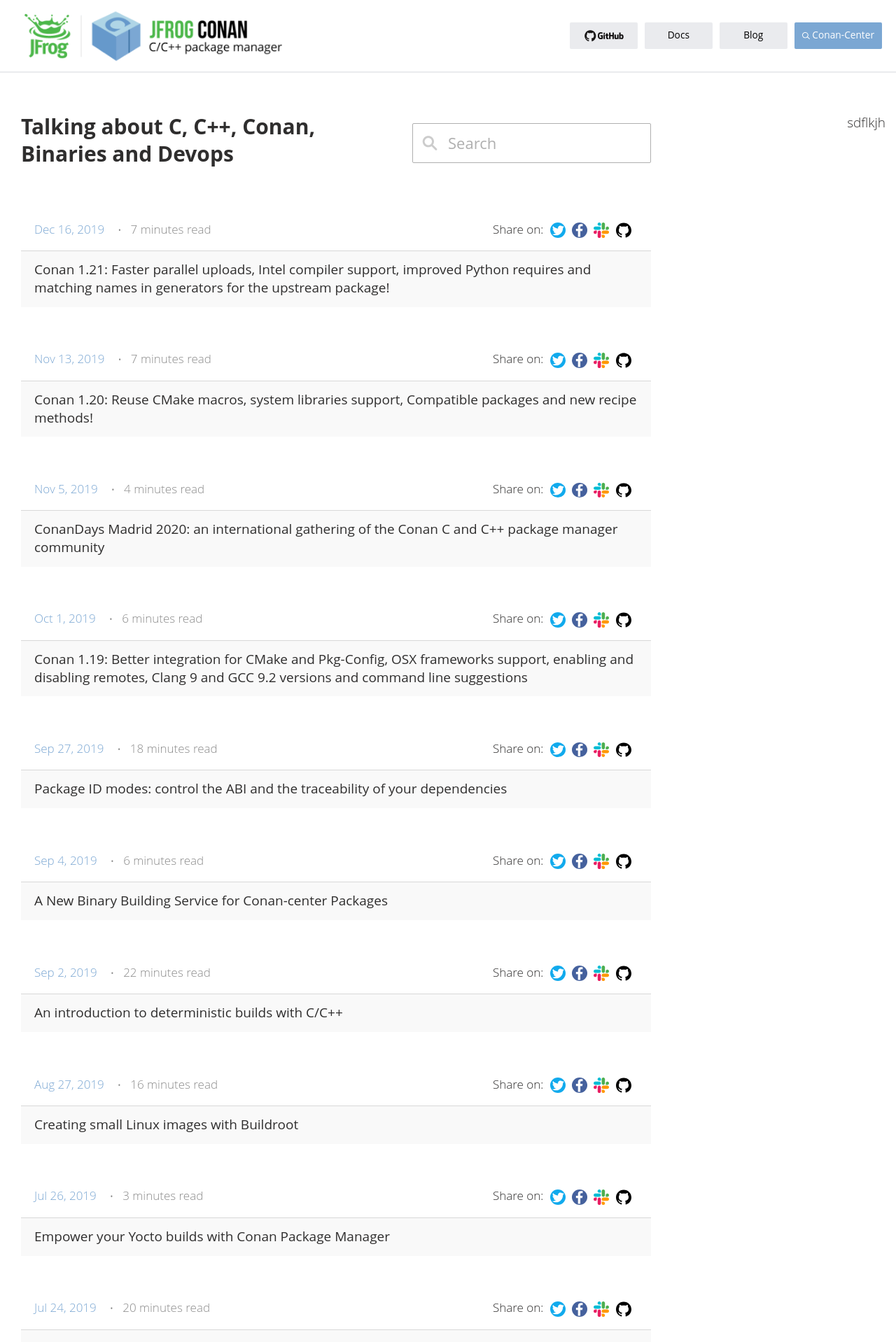
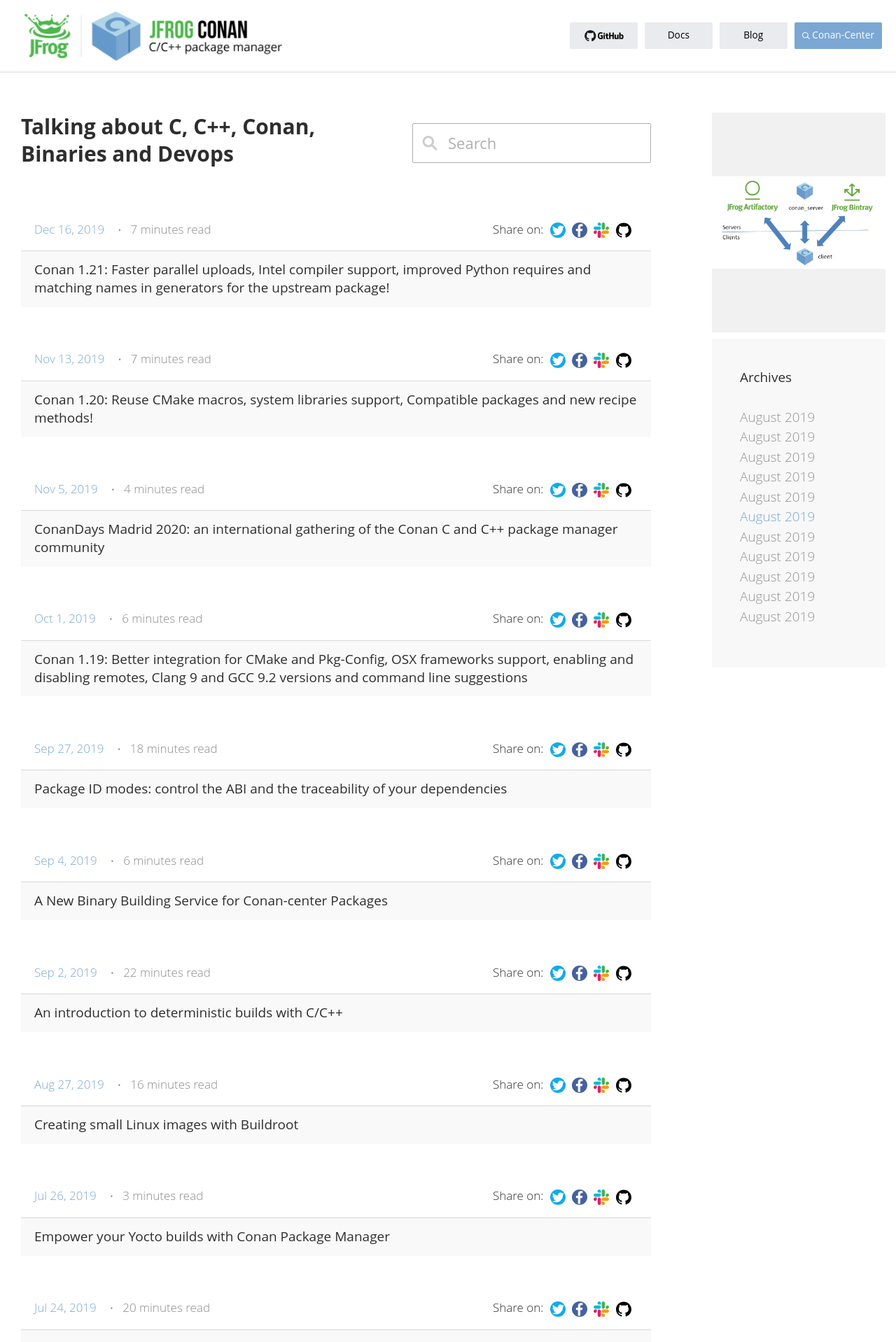
Before and after one commit to conan-io/conan-io.github.io, a Jekyll site: the page built from index.html, in a window 1280 px wide. Shown: the top 1918 px of the page at 70% size. Built offline with Jekyll 4.4.1, drawn with Linux system fonts in a browser that asks for light colours; comment, search, counter and statistics services are not loaded.

Commit message:
markup and new style

```diff
--- a/index.html
+++ b/index.html
@@ -5,6 +5,8 @@ layout: default
 <div class="home full-page-content wide-container">
 
  <div class="container wide-container">
+
+  <!-- MAIN CONTENT (LEFT) -->
   <div class="row main-row pt-5 pb-3">
 
     <div class="col-md-9 main-content">
@@ -90,11 +92,89 @@ layout: default
 
   </div>
 
-  <div class="col-md 3 sidebar-holder text-right">
+  <!-- SIDEBAR -->
+  <div class="col-md-3 sidebar-holder text-right pl-5">
+
+    <!-- PROMOTION BANNER -->
     <div class="sidebar">
-      sdflkjh
+      <a href="https://google.com" class="d-block promotion-block d-flex align-items-center justify-content-center" target="_blank">
+        <!-- PROMOTIONAL BANNER BACKGROUND -->
+      </a>
+
+      <!-- MONTHS ARCHIVES -->
+      <div class="month-archive text-left">
+
+        <div class="month-title pb-4">
+          Archives
+        </div>
+
+        <ul class="month-list list-unstyled">
+          <li class="month-item">
+            <a href="#">
+              August 2019
+            </a>
+          </li>
+          <li class="month-item">
+            <a href="#">
+              August 2019
+            </a>
+          </li>
+          <li class="month-item">
+            <a href="#">
+              August 2019
+            </a>
+          </li>
+          <li class="month-item">
+            <a href="#">
+              August 2019
+            </a>
+          </li>
+          <li class="month-item">
+            <a href="#">
+              August 2019
+            </a>
+          </li>
+          <li class="month-item active">
+            <a href="#">
+              August 2019
+            </a>
+          </li>
+          <li class="month-item">
+            <a href="#">
+              August 2019
+            </a>
+          </li>
+          <li class="month-item">
+            <a href="#">
+              August 2019
+            </a>
+          </li>
+          <li class="month-item">
+            <a href="#">
+              August 2019
+            </a>
+          </li>
+          <li class="month-item">
+            <a href="#">
+              August 2019
+            </a>
+          </li>
+          <li class="month-item">
+            <a href="#">
+              August 2019
+            </a>
+          </li>
+        </ul>
+
+      </div>
     </div>
+
+
   </div>
+
+
+
+
  </div>
 
 </div>
```
Also changed, not shown: _sass/style.scss (+59 -19 lines), assets/img/promotion_banner.png (added), css/style.css, 1 other file.
